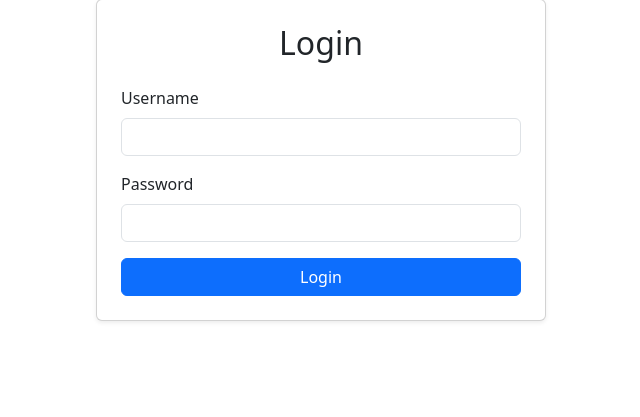
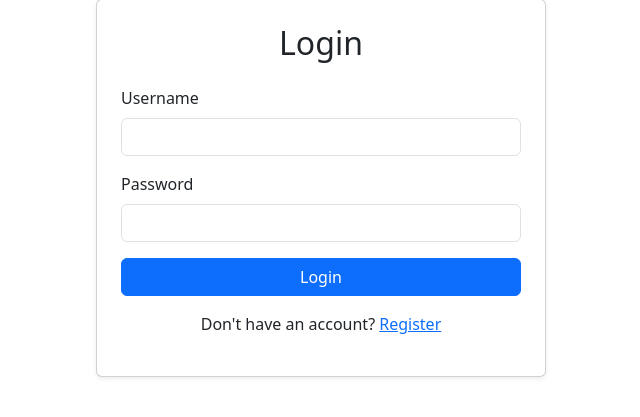
Before and after one commit to PeterOsoo/ondiegi-blog-app-1, a Django app: page /auth/login/ in a window 1280 px wide. Shown: the part 105-522 px from the top of the page, without its empty margins (319-959 px from the left). Run offline with Django 5.2, Linux system fonts and the light colour scheme.

Commit message:
add links

```diff
--- a/accounts/templates/accounts/login.html
+++ b/accounts/templates/accounts/login.html
@@ -8,9 +8,9 @@
     <h2 class="text-center mb-4">Login</h2>
 
     {% if error %}
-      <div class="alert alert-danger">
-        {{ error }}
-      </div>
+    <div class="alert alert-danger">
+      {{ error }}
+    </div>
     {% endif %}
 
     <form method="post">
@@ -26,6 +26,12 @@
       </div>
 
       <button type="submit" class="btn btn-primary w-100">Login</button>
+
+      <p class="mt-3 text-center">
+        Don't have an account?
+        <a href="{% url 'register' %}">Register</a>
+      </p>
+
     </form>
   </div>
 </div>
--- a/accounts/templates/accounts/register.html
+++ b/accounts/templates/accounts/register.html
@@ -30,6 +30,9 @@
       </div>
 
       <button type="submit" class="btn btn-primary w-100">Register</button>
+      <p class="text-center">
+        Already have an account? <a href="{% url 'login' %}">Login</a>
+      </p>
     </form>
   </div>
 </div>
```
